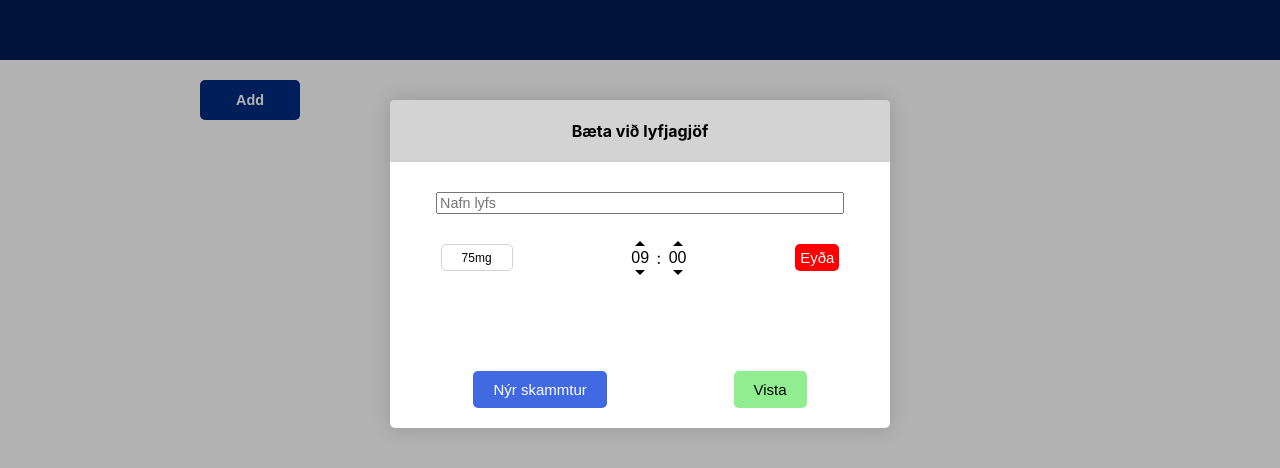
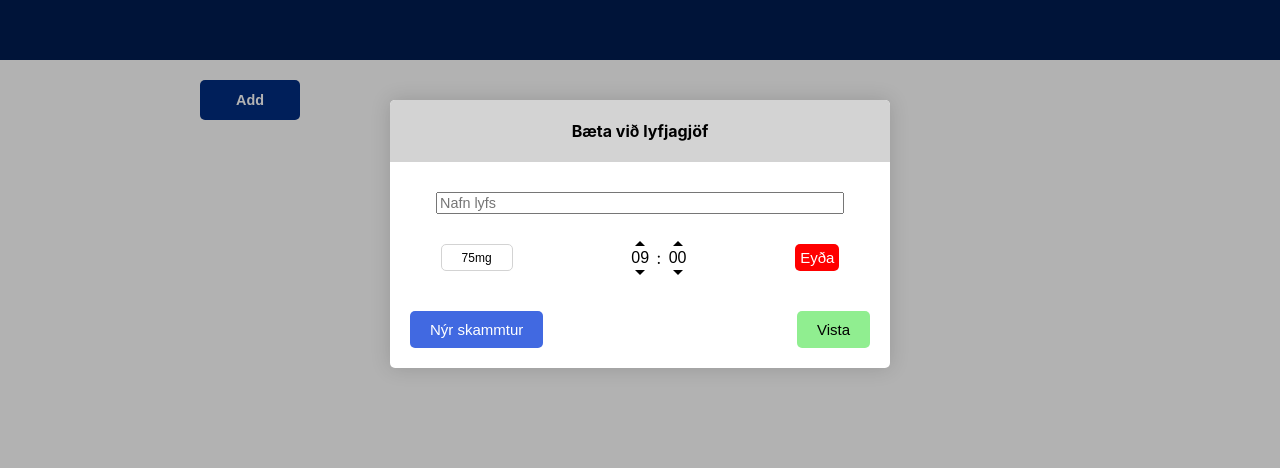
Before and after one commit to karirogg/MedicationApp, a React (Create React App) app: page / in a window 1280 px wide. Both pictures are taken after a click on the button "Add". Shown: the top 468 px of the page. Built offline with nearby package versions, Linux system fonts and the light colour scheme.

Commit message:
small css fixes

```diff
--- a/src/CSS/AddWindow.css
+++ b/src/CSS/AddWindow.css
@@ -51,7 +51,7 @@ input[type="text"] {
     margin-right:auto;
     display:flex;
     justify-content: space-around;
-    margin-top: 100px;
+    margin-top: 40px;
     margin-bottom: 20px;
 }
 
@@ -64,6 +64,7 @@ input[type="text"] {
     color:black;
     cursor: pointer;
     align-self: right;
+    margin-left: 20px;
 }
 
 .add-dose {
@@ -74,6 +75,7 @@ input[type="text"] {
     color: white;
     font-size: 15px;
     cursor: pointer;
+    margin-right: auto;
 }
 
 .delete-medication {
```
